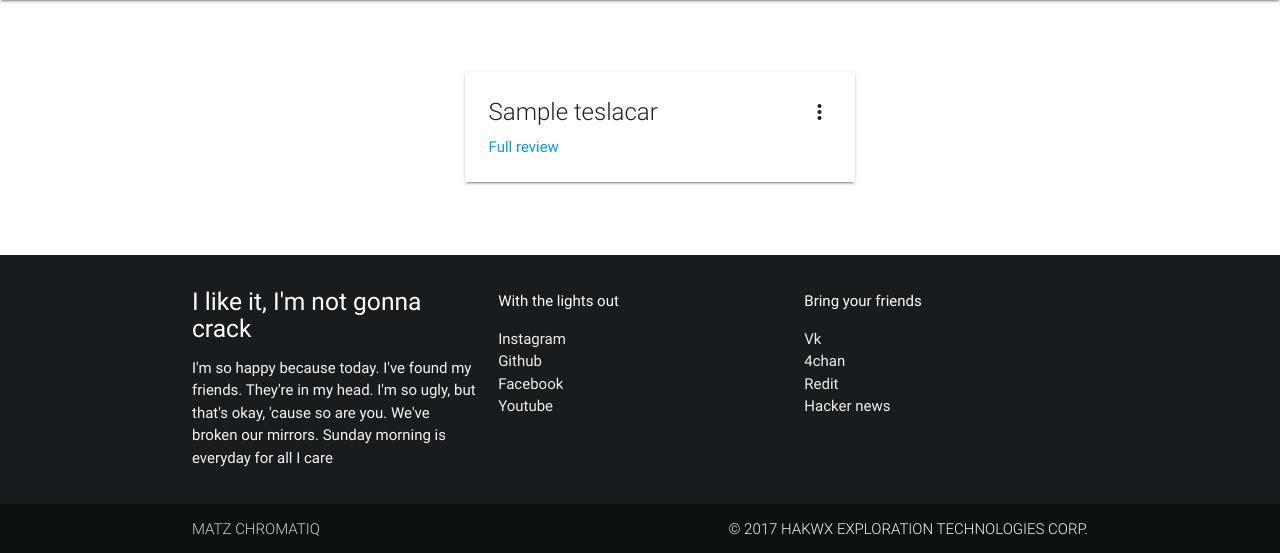
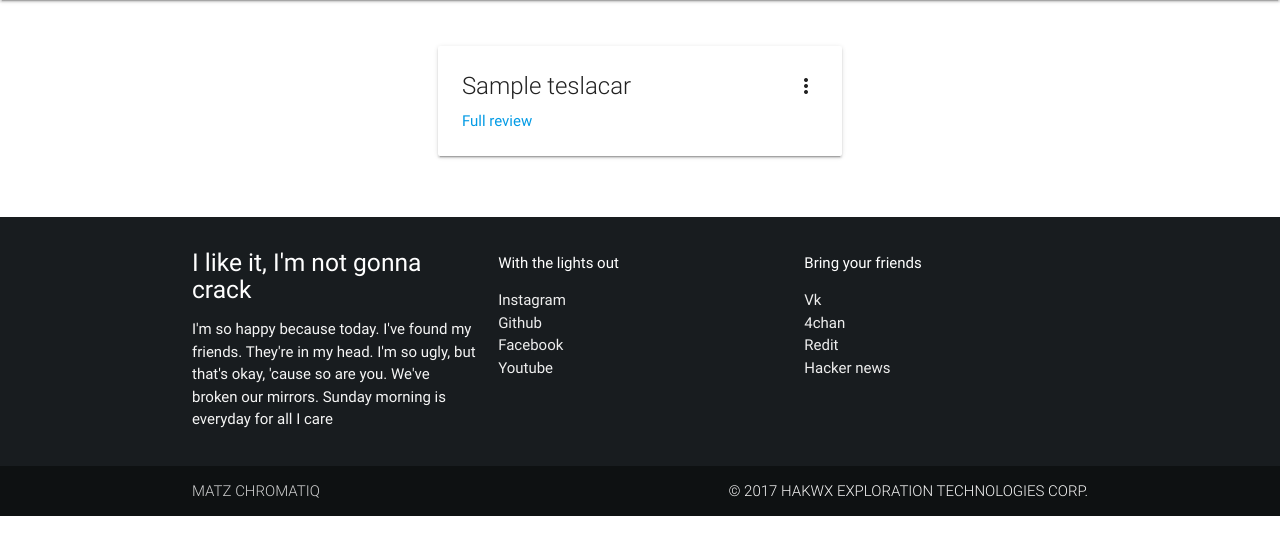
Before and after one commit to Hawk-X/hawk-x, a Django app: page /shop/ in a window 1280 px wide. Shown: the part 154-707 px from the top of the page. Run offline with Django 3.2, Linux system fonts and the light colour scheme; tables that the repository leaves empty hold one stand-in row (values such as "Sample post"); parts of the project's set-up code (start-up, migrations or seed data) failed here and were passed over; some libraries are stand-ins or nearby versions.

Commit message:
# small fix

```diff
--- a/src/static/js/car.js
+++ b/src/static/js/car.js
@@ -1,17 +1,18 @@
-$(function () {
-
-  $(".js-create-car").click(function () {
+$("#modal-car").on("submit", ".js-create-car", function () {
+    var form = $(this);
     $.ajax({
-      url: '/shop/create/',
-      type: 'get',
+      url: form.attr("action"),
+      data: form.serialize(),
+      type: form.attr("method"),
       dataType: 'json',
-      beforeSend: function () {
-        $("#modal-car").modal("show");
-      },
       success: function (data) {
-        $("#modal-car .modal-content").html(data.html_form);
+        if (data.form_is_valid) {
+          alert("Car created!");  // <-- This is just a placeholder for now for testing
+        }
+        else {
+          $("#modal-car .modal-content").html(data.html_form);
+        }
       }
     });
+    return false;
   });
-
-});
--- a/src/static/sass/style.css
+++ b/src/static/sass/style.css
@@ -31,8 +31,8 @@ body {
   padding-top: 35px; }
 
 #contact-form {
-  padding-bottom: 30px;
-  padding-top: 30px; }
+  padding-top: 30px;
+  padding-bottom: 40px; }
 
 .contact-row {
   padding-bottom: 5%; }
@@ -47,9 +47,8 @@ body {
     margin-bottom: 5%; }
 
 .shop-wrapper {
-  padding-top: 5%;
-  padding-bottom: 3%;
-  padding-left: 40px; }
+  padding-top: 3%;
+  padding-bottom: 2%; }
 
 .shop-header {
   background: #666;
--- a/src/static/sass/style.sass
+++ b/src/static/sass/style.sass
@@ -21,7 +21,7 @@ body
 	background-color: #0e1112 !important
 	text-transform: uppercase
 
-// Particles JS (prox/templates/home.html)
+// Particles JS (/templates/prox/home.html)
 #particles-js
 	width: 100%
 	height: 100%
@@ -37,8 +37,8 @@ body
 		padding-top: 35px
 
 #contact-form
-	padding-bottom: 30px
 	padding-top: 30px
+	padding-bottom: 40px
 
 .contact-row
 	padding-bottom: 5%
@@ -46,6 +46,7 @@ body
 // Question form input
 #id_question
 	height: 1%
+
 // Shop empty button
 .empty
 	padding-top: 5%
@@ -55,9 +56,8 @@ body
 
 // Shop wrapper
 .shop-wrapper
-	padding-top: 5%
-	padding-bottom: 3%
-	padding-left: 40px
+	padding-top: 3%
+	padding-bottom: 2%
 
 
 // Shop header if user.is_authenticated
```
Also changed, not shown: 1 other file.
